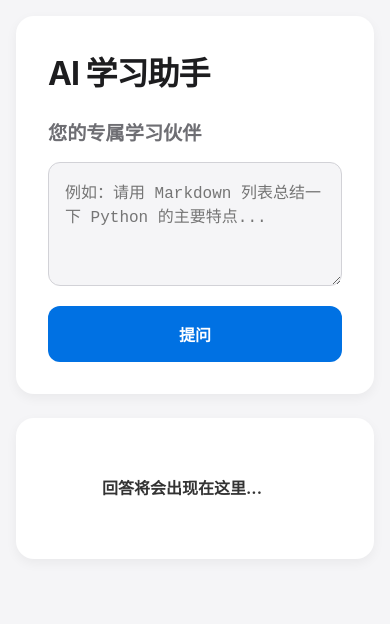
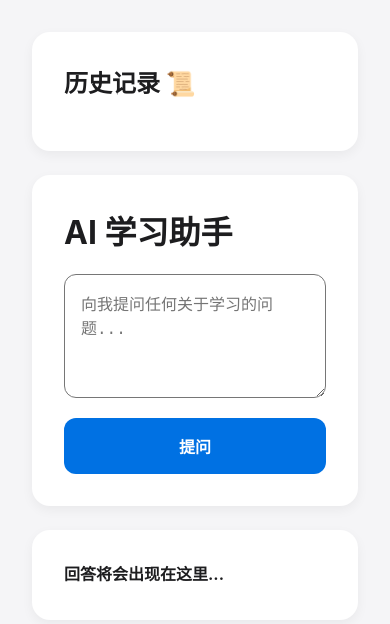
Before and after one commit to Heypyyyyf/ai-learning-assistant, a plain HTML site: page index.html in a window 390 px wide. Drawn offline with nearby package versions, Linux system fonts and the light colour scheme; no server answers.

Commit message:
feat: Add and display conversation history

```diff
--- a/index.html
+++ b/index.html
@@ -5,7 +5,6 @@
     <meta name="viewport" content="width=device-width, initial-scale=1.0">
     <title>AI 学习助手</title>
     <script src="https://cdn.jsdelivr.net/npm/marked/marked.min.js"></script>
-
     <style>
         body {
             font-family: -apple-system, BlinkMacSystemFont, 'Segoe UI', Roboto, Helvetica, Arial, sans-serif;
@@ -13,171 +12,147 @@
             color: #1d1d1f;
             margin: 0;
             padding: 2rem;
-            display: flex;
-            justify-content: center;
-            align-items: flex-start;
-            min-height: 100vh;
         }
-
-        /* 调整为单列网格布局 */
-        .bento-grid {
+        /* 新的网格布局：历史在左，主区域在右 */
+        .main-container {
             display: grid;
-            grid-template-columns: 1fr; /* 单列 */
+            grid-template-columns: 1fr 2fr; /* 1:2 的列宽比例 */
             gap: 1.5rem;
             width: 100%;
-            max-width: 700px; /* 可以适当调整宽度 */
+            max-width: 1200px;
+            margin: 0 auto;
         }
-
         .bento-box {
             background-color: #ffffff;
             border-radius: 18px;
             padding: 2rem;
             box-shadow: 0 4px 12px rgba(0, 0, 0, 0.05);
-            transition: transform 0.3s ease, box-shadow 0.3s ease;
         }
-
-        /* 内部元素的样式 (大部分保持不变) */
-        h1 {
-            font-size: 2.5rem;
-            margin-top: 0;
-            margin-bottom: 1.5rem;
-            letter-spacing: -1px;
+        /* 历史记录面板的专属样式 */
+        #history-panel {
+            max-height: 85vh; /* 限制高度 */
+            overflow-y: auto; /* 启用滚动 */
         }
-
-        h2 {
-            font-size: 1.2rem;
-            color: #6e6e73;
-            margin-top: 0;
-            margin-bottom: 1rem;
+        #history-list {
+            list-style-type: none;
+            padding: 0;
+            margin: 0;
         }
-
-        textarea {
-            width: 100%;
+        #history-list li {
             padding: 1rem;
-            font-size: 1rem;
-            border: 1px solid #d2d2d7;
-            border-radius: 12px;
-            box-sizing: border-box;
-            background-color: #f5f5f7;
-            resize: vertical;
-            min-height: 100px;
-            transition: box-shadow 0.3s ease, border-color 0.3s ease;
+            border-radius: 10px;
+            cursor: pointer;
+            transition: background-color 0.2s ease;
+            white-space: nowrap;
+            overflow: hidden;
+            text-overflow: ellipsis; /* 为长文本添加... */
         }
-
-        textarea:focus {
-            outline: none;
-            border-color: #0071e3;
-            box-shadow: 0 0 0 4px rgba(0, 113, 227, 0.25);
+        #history-list li:hover {
+            background-color: #f0f0f0;
         }
-
-        button {
-            width: 100%;
-            padding: 1rem;
-            font-size: 1rem;
+        #history-list li.active {
+            background-color: #e0e0e0;
             font-weight: 600;
-            background-color: #0071e3;
-            color: white;
-            border: none;
-            border-radius: 12px;
-            cursor: pointer;
-            margin-top: 1rem;
-            transition: background-color 0.3s ease;
         }
-
-        button:hover {
-            background-color: #0077ed;
+        /* 其他样式大部分保持不变 */
+        h1, h2 { margin-top: 0; }
+        textarea { width: 100%; padding: 1rem; font-size: 1rem; border-radius: 12px; box-sizing: border-box; resize: vertical; min-height: 100px; }
+        button { width: 100%; padding: 1rem; font-size: 1rem; font-weight: 600; background-color: #0071e3; color: white; border: none; border-radius: 12px; cursor: pointer; margin-top: 1rem; }
+        #answer-panel { line-height: 1.6; }
+        /* 响应式布局调整 */
+        @media (max-width: 900px) {
+            .main-container { grid-template-columns: 1fr; }
+            #history-panel { max-height: 30vh; }
         }
-
-        #answer-panel {
-            color: #333;
-            white-space: pre-wrap;
-            line-height: 1.6; /* 增加行高以提高可读性 */
-        }
-
-        /* 为渲染后的 HTML 元素添加一些基本样式 */
-        #answer-panel h1, #answer-panel h2, #answer-panel h3 {
-            margin-top: 1.5em;
-            margin-bottom: 0.5em;
-        }
-        #answer-panel ul, #answer-panel ol {
-            padding-left: 1.5em;
-        }
-        #answer-panel code {
-            background-color: #f0f0f0;
-            padding: 0.2em 0.4em;
-            border-radius: 4px;
-            font-family: 'SF Mono', 'Menlo', 'Consolas', monospace;
-        }
-        #answer-panel pre {
-            background-color: #2d2d2d;
-            color: #f1f1f1;
-            padding: 1em;
-            border-radius: 8px;
-            overflow-x: auto;
-        }
-
-        @media (max-width: 768px) {
-            body { padding: 1rem; }
-            h1 { font-size: 2rem; }
-        }
-
     </style>
 </head>
 <body>
-
-    <div class="bento-grid">
-
-        <div id="main-panel" class="bento-box">
-            <h1>AI 学习助手</h1>
-            <h2>您的专属学习伙伴</h2>
-            <textarea id="question-input" rows="5" placeholder="例如：请用 Markdown 列表总结一下 Python 的主要特点..."></textarea>
-            <button id="submit-button">提问</button>
+    <div class="main-container">
+        <div id="history-panel" class="bento-box">
+            <h2>历史记录 📜</h2>
+            <ul id="history-list">
+                </ul>
         </div>
 
-        <div id="answer-panel" class="bento-box">
-            <strong>回答将会出现在这里...</strong>
+        <div class="main-content">
+            <div id="main-panel" class="bento-box">
+                <h1>AI 学习助手</h1>
+                <textarea id="question-input" rows="5" placeholder="向我提问任何关于学习的问题..."></textarea>
+                <button id="submit-button">提问</button>
+            </div>
+            <div id="answer-panel" class="bento-box" style="margin-top: 1.5rem;">
+                <strong>回答将会出现在这里...</strong>
+            </div>
         </div>
-
     </div>
 
     <script>
         const submitButton = document.getElementById('submit-button');
         const questionInput = document.getElementById('question-input');
         const answerPanel = document.getElementById('answer-panel');
+        const historyList = document.getElementById('history-list');
+
+        const backendUrl = 'https://ai-kitchen-piev.onrender.com'; // 重要提示：请使用您自己的后端 URL！
+
+        // --- 新功能：获取并显示历史 ---
+        async function fetchHistory() {
+            try {
+                const response = await fetch(`${backendUrl}/get-history`);
+                const historyData = await response.json();
+
+                historyList.innerHTML = ''; // 在添加新项目前清空列表
+
+                historyData.forEach(conv => {
+                    const listItem = document.createElement('li');
+                    listItem.textContent = conv.question;
+                    listItem.title = conv.question; // 鼠标悬停时显示完整问题
+
+                    // 添加点击事件以显示旧对话
+                    listItem.addEventListener('click', () => {
+                        questionInput.value = conv.question;
+                        answerPanel.innerHTML = marked.parse(conv.answer);
+                        // 可选：高亮当前选中的项目
+                        document.querySelectorAll('#history-list li').forEach(li => li.classList.remove('active'));
+                        listItem.classList.add('active');
+                    });
+
+                    historyList.appendChild(listItem);
+                });
+
+            } catch (error) {
+                console.error('获取历史记录时出错:', error);
+            }
+        }
 
         async function getAIAnswer() {
             const question = questionInput.value;
-
             if (!question) {
                 answerPanel.innerHTML = '<strong>请先输入一个问题！</strong>';
                 return;
             }
-
             answerPanel.innerHTML = '<strong>🤖 思考中... 请稍候。</strong>';
-
             try {
-                const response = await fetch('https://ai-kitchen-piev.onrender.com/ask-gemini', { // 请确保这里的 URL 是您自己的后端 URL
+                const response = await fetch(`${backendUrl}/ask-gemini`, {
                     method: 'POST',
                     headers: { 'Content-Type': 'application/json' },
                     body: JSON.stringify({ question: question })
                 });
-
                 const data = await response.json();
-
                 if (data.answer) {
-                    // 核心改动：使用 marked.parse() 将 Markdown 转换为 HTML
-                    // 并使用 .innerHTML 来渲染它
                     answerPanel.innerHTML = marked.parse(data.answer);
+                    fetchHistory(); // --- 新增：在获得新答案后刷新历史 ---
                 } else {
-                    answerPanel.innerHTML = '<strong>抱歉，出错了。</strong> 请检查后端服务。';
+                    answerPanel.innerHTML = '<strong>抱歉，出错了。</strong>';
                 }
-
             } catch (error) {
                 console.error('错误:', error);
-                answerPanel.innerHTML = '<strong>无法连接到 AI 厨房！</strong><br>请检查您的 Python 服务器 (app.py) 是否正在运行。';
+                answerPanel.innerHTML = '<strong>无法连接到 AI 厨房！</strong>';
             }
         }
         submitButton.addEventListener('click', getAIAnswer);
+
+        // --- 新增：在页面加载时获取历史 ---
+        document.addEventListener('DOMContentLoaded', fetchHistory);
     </script>
 </body>
 </html>
```
Also changed, not shown: 1 other file.
